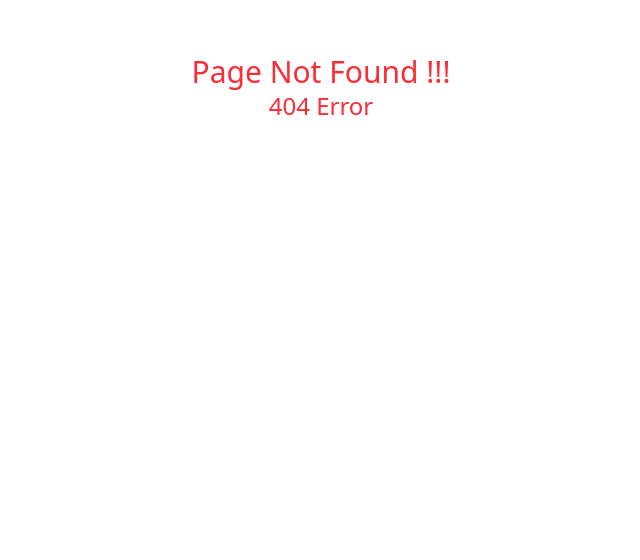
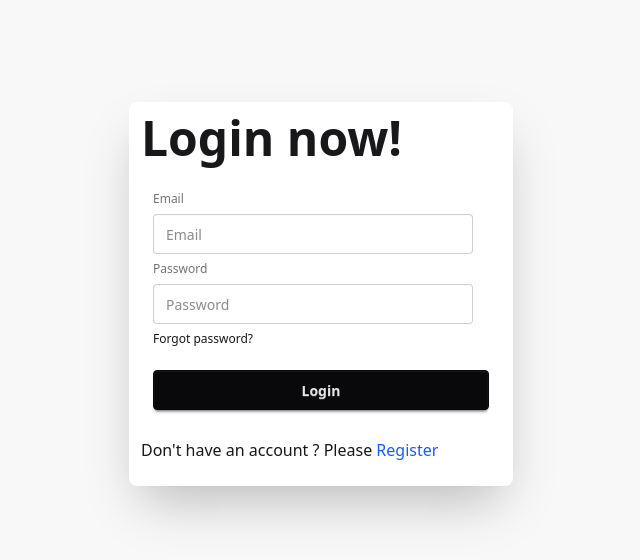
Before and after one commit to Navidh09/crowd-funding-client, a React (Vite) app: page /login in a window 1280 px wide. Before the commit this address had no page. Shown: the part 106-666 px from the top of the page, without its empty margins (319-959 px from the left). Built offline with nearby package versions, Linux system fonts and the light colour scheme.

Commit message:
login and register page initial functionality complete

```diff
--- a/src/Home.jsx
+++ b/src/Home.jsx
@@ -1,9 +1,7 @@
-import React from "react";
-
 const Home = () => {
   return (
     <div>
-      <h2>I'm from home</h2>
+      <h2>Hello from home</h2>
     </div>
   );
 };
--- /dev/null
+++ b/src/components/Footer.jsx
@@ -0,0 +1,11 @@
+import React from "react";
+
+const Footer = () => {
+  return (
+    <div>
+      <h3>Fooyer</h3>
+    </div>
+  );
+};
+
+export default Footer;
--- /dev/null
+++ b/src/components/Navbar.jsx
@@ -0,0 +1,71 @@
+import React from "react";
+import { NavLink } from "react-router";
+
+const Navbar = () => {
+  const links = (
+    <>
+      <li>
+        <NavLink to={"/"}>Home</NavLink>
+      </li>
+
+      <li>
+        <NavLink to={"/allCampaign"}>All Campaign</NavLink>
+      </li>
+      <li>
+        <NavLink to={"/addCampaign"}>Add New Campaign</NavLink>
+      </li>
+      <li>
+        <NavLink to={"/myCampaign"}>My Campaign</NavLink>
+      </li>
+      <li>
+        <NavLink to={"/myDonation"}>My Donations</NavLink>
+      </li>
+      <li>
+        <NavLink to={"/login"}>Log In</NavLink>
+      </li>
+      <li>
+        <NavLink to={"/register"}>Register</NavLink>
+      </li>
+    </>
+  );
+  return (
+    <div className="navbar bg-base-100 shadow-sm">
+      <div className="navbar-start">
+        <div className="dropdown">
+          <div tabIndex={0} role="button" className="btn btn-ghost lg:hidden">
+            <svg
+              xmlns="http://www.w3.org/2000/svg"
+              className="h-5 w-5"
+              fill="none"
+              viewBox="0 0 24 24"
+              stroke="currentColor"
+            >
+              {" "}
+              <path
+                strokeLinecap="round"
+                strokeLinejoin="round"
+                strokeWidth="2"
+                d="M4 6h16M4 12h8m-8 6h16"
+              />{" "}
+            </svg>
+          </div>
+          <ul
+            tabIndex={0}
+            className="menu menu-sm dropdown-content bg-base-100 rounded-box z-1 mt-3 w-52 p-2 shadow"
+          >
+            {links}
+          </ul>
+        </div>
+        <a className="btn btn-ghost text-xl">Crowdcube</a>
+      </div>
+      <div className="navbar-center hidden lg:flex">
+        <ul className="menu menu-horizontal px-1">{links}</ul>
+      </div>
+      <div className="navbar-end">
+        <a className="btn">Button</a>
+      </div>
+    </div>
+  );
+};
+
+export default Navbar;
--- a/src/firebase/firebase.init.js
+++ b/src/firebase/firebase.init.js
@@ -19,4 +19,4 @@ const app = initializeApp(firebaseConfig);
 // Initialize Firebase Authentication and get a reference to the service
 const auth = getAuth(app);
 
-export { auth };
+export default auth;
--- a/src/index.css
+++ b/src/index.css
@@ -1,2 +1,8 @@
 @import "tailwindcss";
 @plugin "daisyui";
+
+.active {
+  background-color: blueviolet;
+  font-weight: 700;
+  font-size: large;
+}
--- /dev/null
+++ b/src/layout/MainLayout.jsx
@@ -0,0 +1,16 @@
+import React from "react";
+import Navbar from "../components/Navbar";
+import { Outlet } from "react-router";
+import Footer from "../components/Footer";
+
+const MainLayout = () => {
+  return (
+    <div>
+      <Navbar></Navbar>
+      <Outlet></Outlet>
+      <Footer></Footer>
+    </div>
+  );
+};
+
+export default MainLayout;
--- /dev/null
+++ b/src/pages/AddCampaign.jsx
@@ -0,0 +1,11 @@
+import React from "react";
+
+const AddCampaign = () => {
+  return (
+    <div>
+      <h4>add campaign</h4>
+    </div>
+  );
+};
+
+export default AddCampaign;
--- /dev/null
+++ b/src/pages/Login.jsx
@@ -0,0 +1,56 @@
+import React from "react";
+import { useContext } from "react";
+import { Link } from "react-router";
+import { AuthContext } from "../provider/AuthProvider";
+
+const Login = () => {
+  const { loginUser, errorMessage, setErrorMessage } = useContext(AuthContext);
+
+  const handleLogin = (e) => {
+    e.preventDefault();
+    const email = e.target.email.value;
+    const password = e.target.password.value;
+    loginUser(email, password)
+      .then((res) => {
+        console.log("successfully logged in");
+      })
+      .catch((err) => console.log("error", err.message));
+  };
+  return (
+    <div className="hero bg-base-200 min-h-screen ">
+      <div className="card bg-base-100 w-full max-w-sm shrink-0 shadow-2xl">
+        <h1 className="text-5xl font-bold ml-3 mt-3">Login now!</h1>
+        <form onSubmit={handleLogin} className="card-body">
+          <fieldset className="fieldset">
+            <label className="fieldset-label">Email</label>
+            <input
+              type="email"
+              name="email"
+              className="input"
+              placeholder="Email"
+            />
+            <label className="fieldset-label">Password</label>
+            <input
+              type="password"
+              name="password"
+              className="input"
+              placeholder="Password"
+            />
+            <div>
+              <a className="link link-hover">Forgot password?</a>
+            </div>
+            <button className="btn btn-neutral mt-4">Login</button>
+          </fieldset>
+        </form>
+        <p className="pl-3 pb-6">
+          Don't have an account ? Please{" "}
+          <span className="text-blue-600">
+            <Link to={"/register"}>Register</Link>
+          </span>
+        </p>
+      </div>
+    </div>
+  );
+};
+
+export default Login;
--- /dev/null
+++ b/src/pages/Register.jsx
@@ -0,0 +1,54 @@
+import React from "react";
+import { useContext } from "react";
+import { Link } from "react-router";
+import { AuthContext } from "../provider/AuthProvider";
+
+const Login = () => {
+  const { registerUser, errorMessage, setErrorMessage } =
+    useContext(AuthContext);
+
+  const handleRegister = (e) => {
+    e.preventDefault();
+    const email = e.target.email.value;
+    const password = e.target.password.value;
+    registerUser(email, password)
+      .then((res) => {
+        console.log("successfully registered");
+      })
+      .catch((err) => console.log("error", err.message));
+  };
+  return (
+    <div className="hero bg-base-200 min-h-screen ">
+      <div className="card bg-base-100 w-full max-w-sm shrink-0 shadow-2xl">
+        <h1 className="text-5xl font-bold ml-3 mt-3">Register now!</h1>
+        <form onSubmit={handleRegister} className="card-body">
+          <fieldset className="fieldset">
+            <label className="fieldset-label">Email</label>
+            <input
+              type="email"
+              name="email"
+              className="input"
+              placeholder="Email"
+            />
+            <label className="fieldset-label">Password</label>
+            <input
+              type="password"
+              name="password"
+              className="input"
+              placeholder="Password"
+            />
+            <button className="btn btn-neutral mt-4">Register</button>
+          </fieldset>
+        </form>
+        <p className="pl-3 pb-6">
+          Already have an account ? Please{" "}
+          <span className="text-blue-600">
+            <Link to={"/login"}>Login</Link>
+          </span>
+        </p>
+      </div>
+    </div>
+  );
+};
+
+export default Login;
--- a/src/provider/AuthProvider.jsx
+++ b/src/provider/AuthProvider.jsx
@@ -1,12 +1,28 @@
-import React from "react";
+import {
+  createUserWithEmailAndPassword,
+  signInWithEmailAndPassword,
+} from "firebase/auth";
 import { createContext } from "react";
+import auth from "../firebase/firebase.init";
+import { useState } from "react";
 
 const AuthContext = createContext(null);
 
 const AuthProvider = ({ children }) => {
+  const [errorMessage, setErrorMessage] = useState(null);
+
+  const registerUser = (email, password) => {
+    return createUserWithEmailAndPassword(auth, email, password);
+  };
+
+  const loginUser = (email, password) => {
+    return signInWithEmailAndPassword(auth, email, password);
+  };
   const authInfo = {
-    name: "nyon",
-    age: 29,
+    loginUser,
+    setErrorMessage,
+    errorMessage,
+    registerUser,
   };
   return (
     <AuthContext.Provider value={authInfo}>{children}</AuthContext.Provider>
```
Also changed, not shown: src/router/router.jsx (+25 -1 lines).
